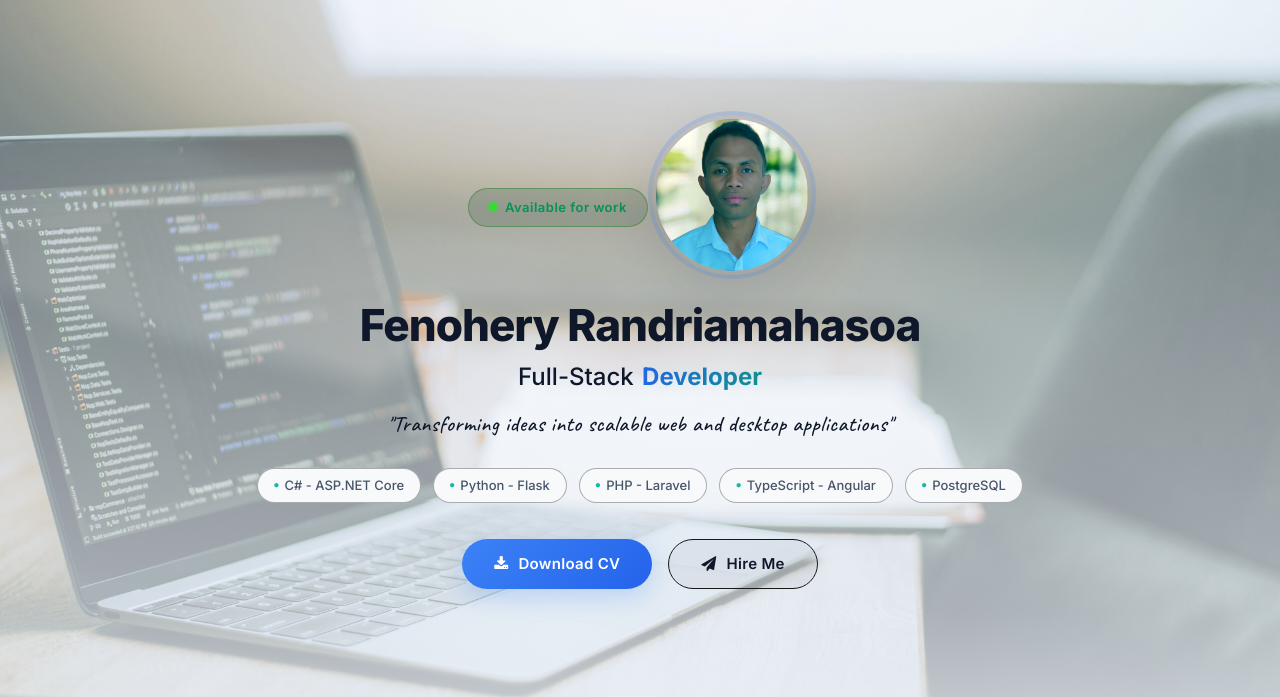
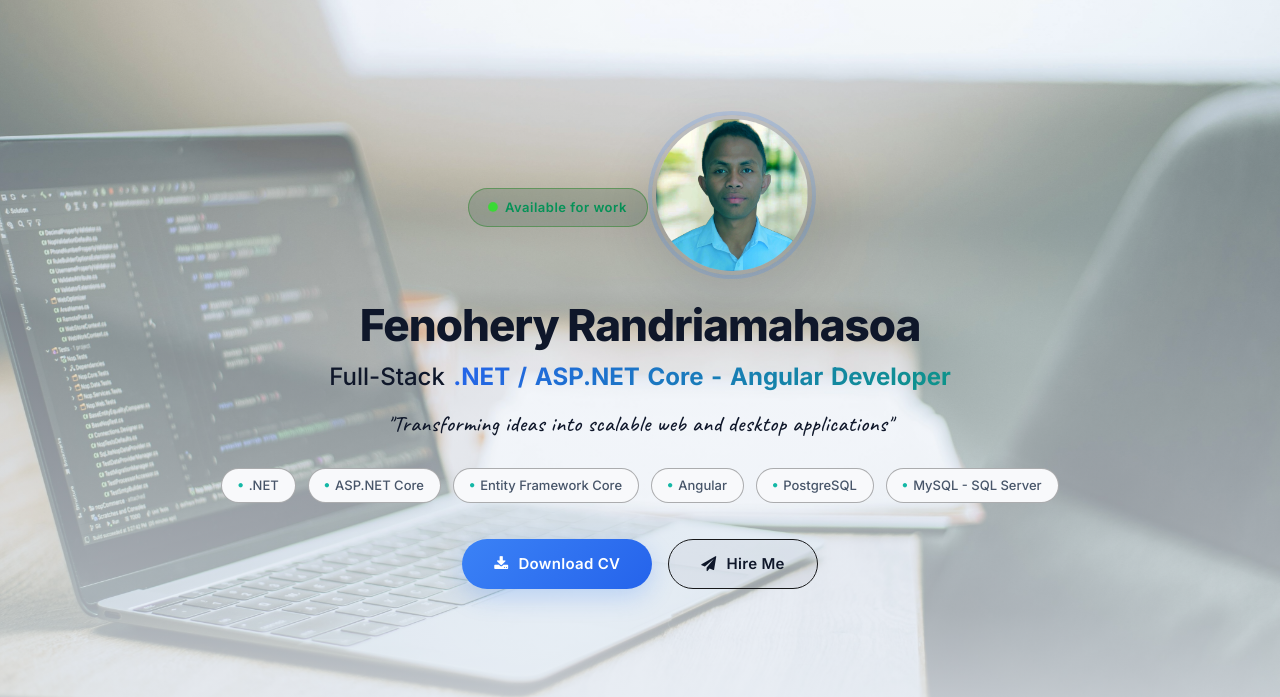
Before and after one commit to fenoheryrandriamahasoa/Portfolio, a plain HTML site: page index.html in a window 1280 px wide. Shown: the part 72-769 px from the top of the page. Drawn offline with nearby package versions, Linux system fonts and the light colour scheme.

Commit message:
change skills to focus on .NET and Angular Technologies

```diff
--- a/index.html
+++ b/index.html
@@ -74,7 +74,7 @@
                     <img src="img/profile.jpeg" alt="Fenohery Randriamahasoa - Full-Stack Developer" class="profile-hero wow animated zoomIn" data-wow-delay="0.3s">
                     <h2 class="profile-name wow animated fadeInUp" data-wow-delay="0.4s">Fenohery Randriamahasoa</h2>
                     <h1 class="pro-name wow animated fadeInUp" data-wow-delay="0.5s">
-                        Full-Stack <span class="text-gradient"><!-- .NET --> Developer</span>
+                        Full-Stack <span class="text-gradient">.NET / ASP.NET Core - Angular Developer</span>
                     </h1>
                     <p class="tagline wow animated fadeInUp" data-wow-delay="0.6s">
                         "Transforming ideas into scalable web and desktop applications"
@@ -82,11 +82,12 @@
 
                     <!-- Tech stack pills -->
                     <div class="hero-tech-stack wow animated fadeInUp" data-wow-delay="0.7s">
-                        <span class="tech-pill"><i class="fa fa-circle"></i> C# - ASP.NET Core</span>
-                        <span class="tech-pill"><i class="fa fa-circle"></i> Python - Flask</span>
-                        <span class="tech-pill"><i class="fa fa-circle"></i> PHP - Laravel</span>
-                        <span class="tech-pill"><i class="fa fa-circle"></i> TypeScript - Angular</span>
+                        <span class="tech-pill"><i class="fa fa-circle"></i> .NET</span>
+                        <span class="tech-pill"><i class="fa fa-circle"></i> ASP.NET Core</span>
+                        <span class="tech-pill"><i class="fa fa-circle"></i> Entity Framework Core</span>
+                        <span class="tech-pill"><i class="fa fa-circle"></i> Angular</span>
                         <span class="tech-pill"><i class="fa fa-circle"></i> PostgreSQL</span>
+                        <span class="tech-pill"><i class="fa fa-circle"></i> MySQL - SQL Server</span>
                     </div>
 
                     <div class="hero-buttons wow animated fadeInUp" data-wow-delay="0.8s">
```
